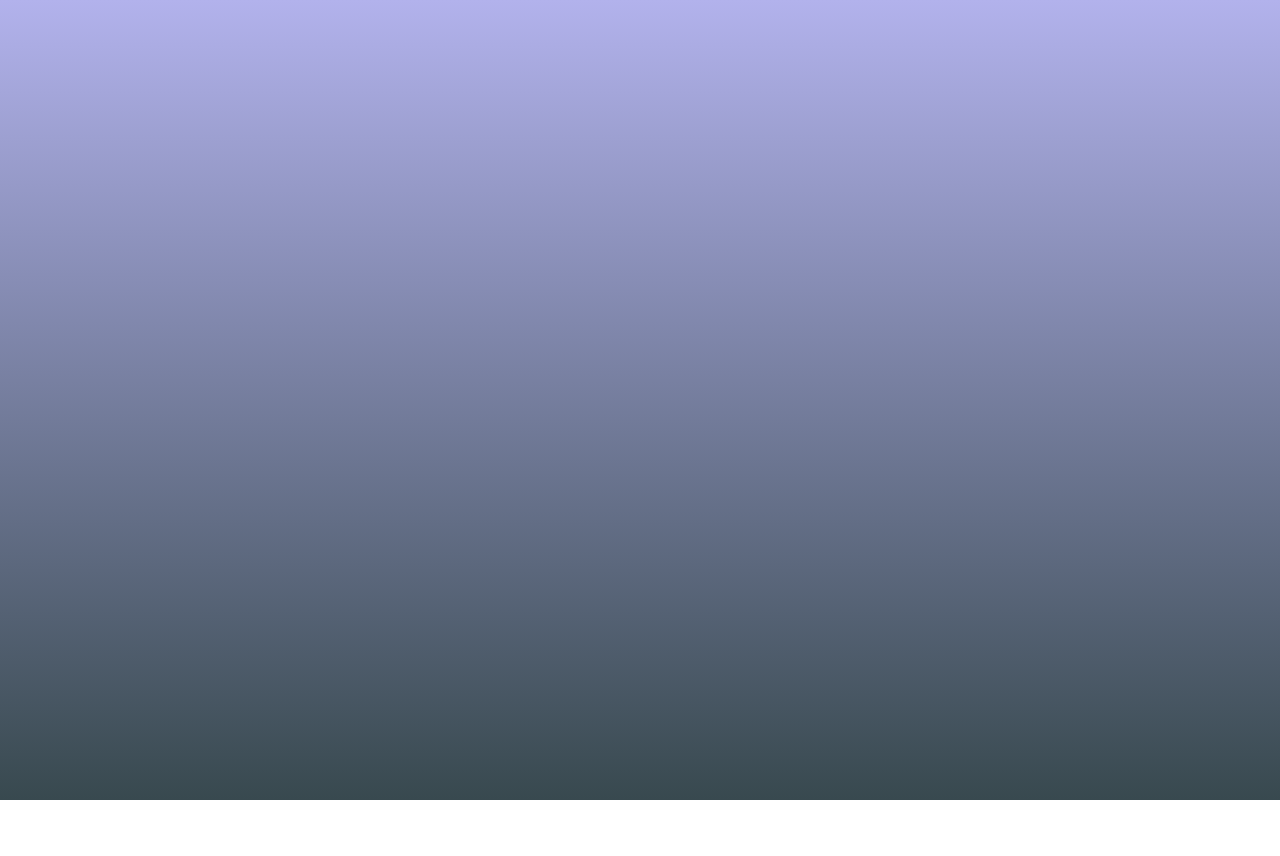
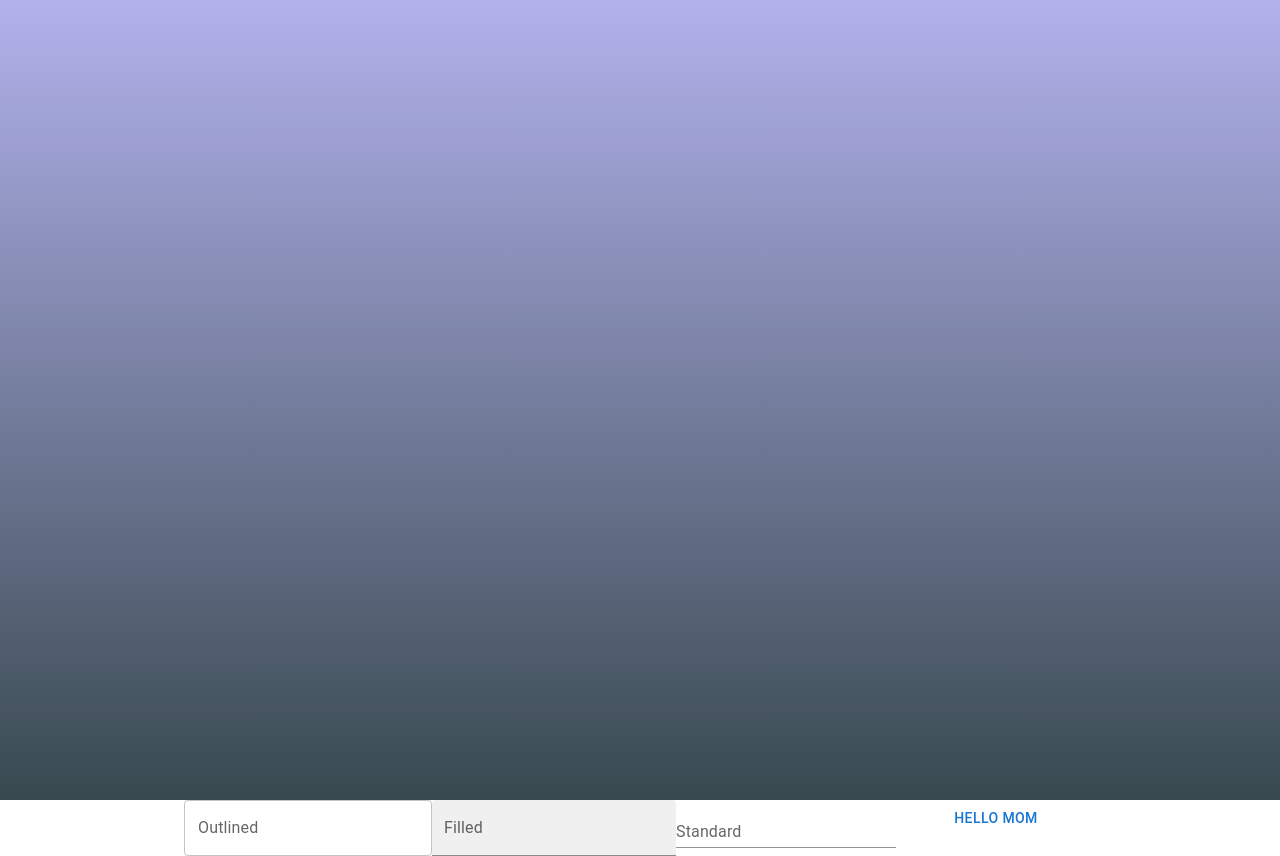
Before and after one commit to kdkulman/deaddropHerokuDeployTest, a React (Create React App) app in the folder my-app/: page / in a window 1280 px wide. Before the commit the page ends 800 px from the top, so only its background shows below. Built offline with nearby package versions, Linux system fonts and the light colour scheme.

Commit message:
Added mui depedencies

```diff
--- a/my-app/package.json
+++ b/my-app/package.json
@@ -3,6 +3,10 @@
   "version": "0.1.0",
   "private": true,
   "dependencies": {
+    "@emotion/react": "^11.10.4",
+    "@emotion/styled": "^11.10.4",
+    "@mui/icons-material": "^5.10.9",
+    "@mui/material": "^5.10.11",
     "@testing-library/jest-dom": "^5.16.5",
     "@testing-library/react": "^13.4.0",
     "@testing-library/user-event": "^13.5.0",
--- a/my-app/src/App.js
+++ b/my-app/src/App.js
@@ -1,4 +1,5 @@
 import logo from './logo.svg';
+import * as React from 'react';
 import { createMessageComponent } from './createMessageComponent.js';
 import './App.css';
 
@@ -6,9 +7,9 @@ function App() {
   return (
     <div className="App">
       <header className="App-header">
-        {/* {createMessageComponent()} */}
+      </header>
+      {createMessageComponent()}
 
-      </header>
     </div>
   );
 }
--- a/my-app/src/createMessageComponent.js
+++ b/my-app/src/createMessageComponent.js
@@ -1,8 +1,13 @@
-
+import * as React from 'react';
+import TextareaAutosize from '@mui/material/Button';
+import { TextField } from '@mui/material';
 
 export function createMessageComponent() {
-    return
+    return (
         <div>
+            <TextField id="outlined-basic" label="Outlined" variant="outlined" />
+            <TextField id="filled-basic" label="Filled" variant="filled" />
+            <TextField id="standard-basic" label="Standard" variant="standard" />
             <TextareaAutosize
                 aria-label="empty textarea"
                 placeholder="Empty"
@@ -10,4 +15,5 @@ export function createMessageComponent() {
                     Hello mom
             </TextareaAutosize>
         </div>
+    )
 }
```
Also changed, not shown: 1 other file (tests, documents, lock files or other folders). Lines whose indentation alone changed are shown as unchanged.
